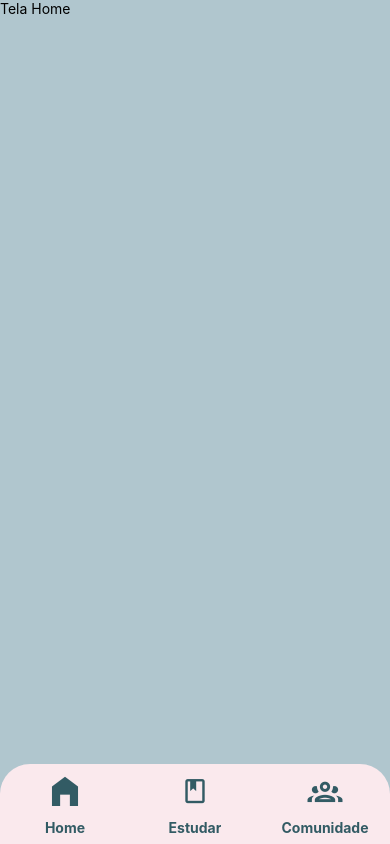
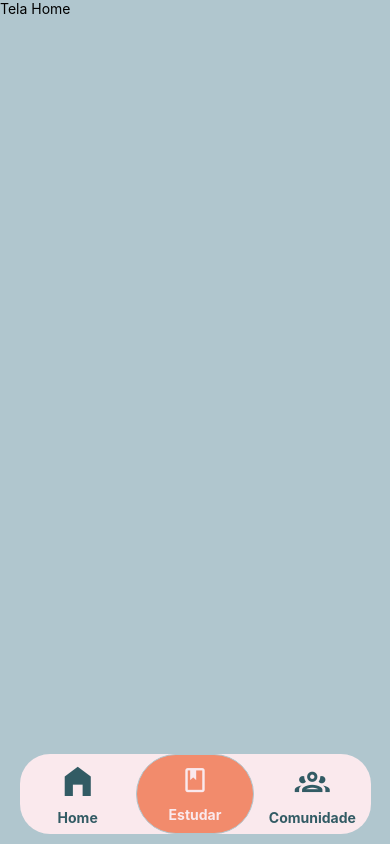
Before and after one commit to RobertoSantos98/SimuQuestion, a React Native app: screen / in a window 390 px wide. Built offline with nearby package versions, Linux system fonts and the light colour scheme.

Commit message:
Bara de Navegação.

```diff
--- a/src/Pages/Routes/index.js
+++ b/src/Pages/Routes/index.js
@@ -1,5 +1,6 @@
 import { createBottomTabNavigator } from '@react-navigation/bottom-tabs';
 import Icon from 'react-native-vector-icons/MaterialCommunityIcons';
+import { Text } from 'react-native';
 
 import Home from '../Home';
 import Estudar from '../Estudar';
@@ -23,11 +24,18 @@ export default function Routes() {
             tabBarStyle:{
                 borderTopWidth: 0,
                 position: 'absolute',
+                marginBottom: 10,
                 backgroundColor: Colors.white,
                 height: 80,
-                width: '100%',
-                borderTopRightRadius: 30,
-                borderTopLeftRadius: 30,
+                width: '90%',
+                borderRadius: 30,
+                elevation: 10,
+                justifyContent: 'space-between',
+                alignSelf: 'center',
+                left: '5%',
+                right: '5%'
+                // borderTopRightRadius: 30,
+                // borderTopLeftRadius: 30,
             },
         }}
     >
@@ -48,12 +56,28 @@ export default function Routes() {
             name="Estudar"
             component={Estudar}
             options={{
+                tabBarLabel: ({ focused, color }) => (
+                    <Text style={{ color: focused ? Colors.white : Colors.white, fontWeight: 'bold', marginBottom:10}} >
+                        Estudar
+                    </Text>
+                ),
+                tabBarItemStyle:{
+                    backgroundColor: Colors.coral,
+                    borderRadius: 60,
+                    borderWidth: 1,
+                    borderColor: Colors.azulClaro,
+                    // position: 'absolute',
+                    // alignSelf: 'center',
+                    justifyContent: 'center',
+                    width: 80,
+                    height: 80
+                },
                 headerShown: false,
                 tabBarIcon: ({ color, size, focused }) => {
                     if (focused) {
-                        return <Icon name='book-open-variant' size={ size + 24 } color={Colors.azulEscuro} />
+                        return <Icon name='book-open-variant' size={ size + 24 } color={Colors.white} />
                     }
-                    return <Icon name='book-outline' size={ size + 4 } color={ Colors.azulEscuro } />
+                    return <Icon name='book-outline' size={ size + 4 } color={ Colors.white } />
                 }
             }}
         />
```
